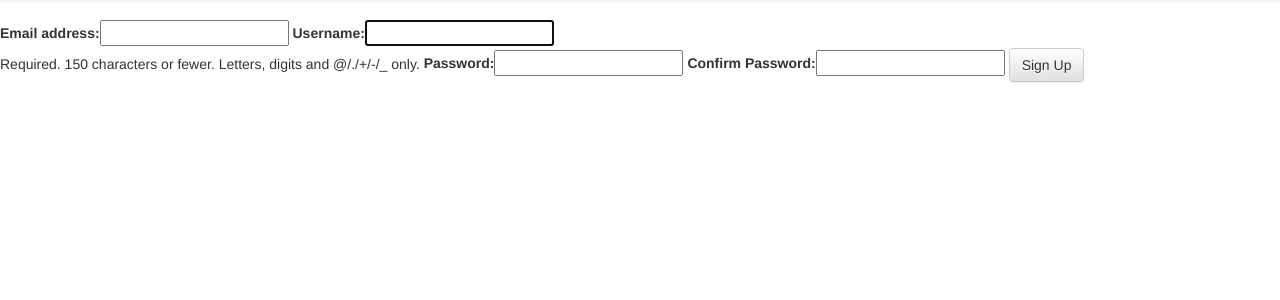
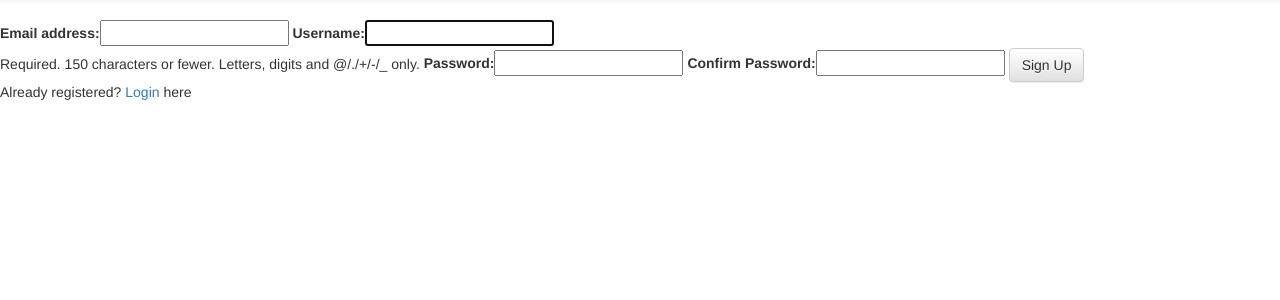
Before and after one commit to itoulou/unicorn-attractor, a Django app: page /auth/register/ in a window 1280 px wide. Shown: the part 72-372 px from the top of the page. Run offline with Django 3.2, Linux system fonts and the light colour scheme; some libraries are stand-ins or nearby versions.

Commit message:
new user can now register and new user is authenticated. email must be unique and passwords must match

```diff
--- a/authentication/forms.py
+++ b/authentication/forms.py
@@ -1,6 +1,7 @@
 from django import forms
 from django.contrib.auth.models import User
 from django.contrib.auth.forms import UserCreationForm
+from django.core.exceptions import ValidationError
 
 class loginForm(forms.Form):
     """
@@ -19,3 +20,28 @@ class registerForm(UserCreationForm):
     class Meta:
        model = User
        fields = ['email', 'username', 'password1', 'password2']
+
+    def clean_email(self):
+        """
+        Check to see if email is in the database already
+        If it is then return an error else return the email
+        """
+        email = self.cleaned_data.get('email')
+        username = self.cleaned_data.get('username')
+        if User.objects.filter(email=email).exclude(username=username):
+            raise forms.ValidationError(u'Email address is already in use')
+        return email
+
+    def clean_password2(self):
+        """
+        Check to see if new user's passwords aren't none and
+        check if password 1 == password 2
+        """
+        password1 = self.cleaned_data.get('password1')
+        password2 = self.cleaned_data.get('password2')
+        # check if passwords are none
+        if not password1 or not password2:
+            raise forms.ValidationError('Please enter your password')
+        if password1 != password2:
+            raise forms.ValidationError('Passwords do not match')
+        return password2
--- a/authentication/templates/register.html
+++ b/authentication/templates/register.html
@@ -7,4 +7,5 @@
     {{ register_form | as_bootstrap }}
     <button type="submit" class="btn btn-default">Sign Up</button>
 </form>
+<p class="">Already registered? <a href="{% url 'login' %}">Login</a> here</p>
 {% endblock %}
--- a/authentication/views.py
+++ b/authentication/views.py
@@ -30,9 +30,10 @@ def login(request):
             else:
                 login_form.add_error(None, "username or password is incorrect")
     else:
-        login_form = loginForm
+        login_form = loginForm()
     return render(request, 'login.html', {"login_form": login_form})
 
+@login_required
 def logout(request):
     """
     user logout
@@ -46,5 +47,21 @@ def register(request):
     """
     register user page
     """
-    register_form = registerForm()
+    if request.user.is_authenticated:
+        return redirect(reverse('index'))
+    if request.method == "POST":
+        register_form = registerForm(request.POST)
+
+        if register_form.is_valid():
+            register_form.save()
+            user_registered = auth.authenticate(username=request.POST['username'],
+                                               password=request.POST['password1'])
+            if user_registered:
+                auth.login(user=user_registered, request=request)
+                messages.success(request, "Welcome to Unicorn Attractor ")
+                return redirect(reverse('index'))
+            else:
+                messages.error(request, 'A problem occured, please try to register again')
+    else:
+        register_form = registerForm()
     return render(request, 'register.html', {"register_form": register_form})
```
